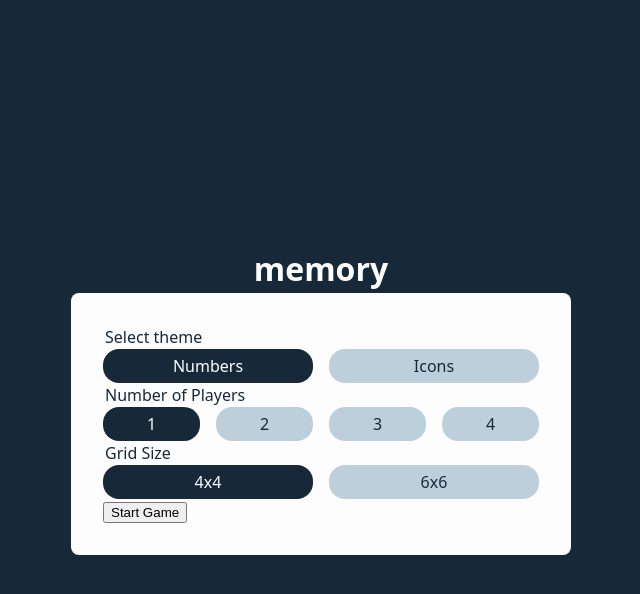
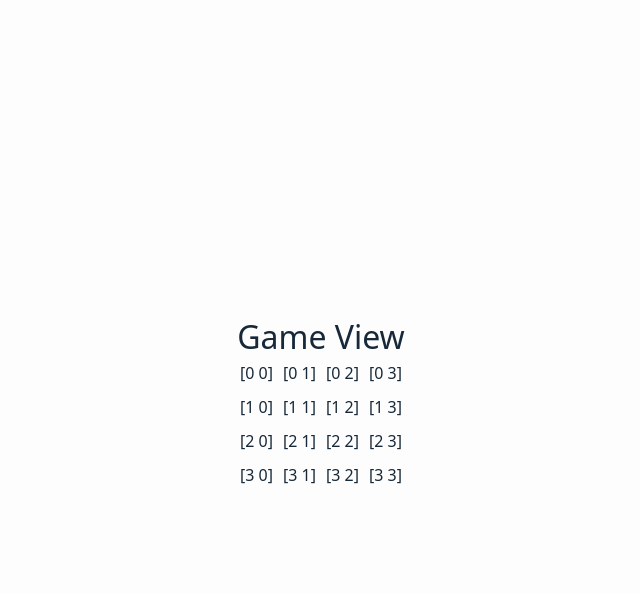
Before and after one commit to anttiromppanen/fm_memory_game, a React (Vite) app: page / in a window 1280 px wide. Both pictures are taken after a click on the button "Start Game". Shown: the top 594 px of the page, without its empty margins (319-959 px from the left). Built offline with nearby package versions, Linux system fonts and the light colour scheme.

Commit message:
added initial game view

```diff
--- a/src/App.tsx
+++ b/src/App.tsx
@@ -1,15 +1,22 @@
 import useGameStateStore from "./store/gameStateStore";
+import GameView from "./views/GameView/GameView";
 import SetupView from "./views/SetupView/SetupView";
 
 function App() {
 	const { gameState, gameBoard, gameScore } = useGameStateStore();
-	console.log(gameState, gameScore);
-	console.log(gameBoard);
-	return (
-		<main>
-			<SetupView />
-		</main>
-	);
+
+	const viewSelector = () => {
+		switch (gameState) {
+			case "setup":
+				return <SetupView />;
+			case "playing":
+				return <GameView />;
+			default:
+				return <SetupView />;
+		}
+	};
+
+	return <main>{viewSelector()}</main>;
 }
 
 export default App;
--- /dev/null
+++ b/src/views/GameView/GameGrid.module.css
@@ -0,0 +1,9 @@
+.gameGrid {
+	display: grid;
+	grid-template-columns: repeat(4, 1fr);
+	gap: 10px;
+}
+
+.gameGridRow {
+	display: contents;
+}
--- /dev/null
+++ b/src/views/GameView/GameGrid.tsx
@@ -0,0 +1,26 @@
+import type { GridSizeType } from "../../const/const";
+import styles from "./GameGrid.module.css";
+
+const createGameGrid = (gridSize: GridSizeType) => {
+	const row = Array(gridSize).fill(0);
+	const grid = Array(gridSize)
+		.fill(row)
+		.map(() => [...row]);
+	return grid;
+};
+
+function GameGrid({ gridSize }: { gridSize: GridSizeType }) {
+	const grid = createGameGrid(gridSize);
+
+	return (
+		<div className={styles.gameGrid}>
+			{grid.map((row, i) =>
+				row.map((cell, j) => (
+					<span key={crypto.randomUUID()}>{`[${i} ${j}]`}</span>
+				)),
+			)}
+		</div>
+	);
+}
+
+export default GameGrid;
--- /dev/null
+++ b/src/views/GameView/GameView.tsx
@@ -0,0 +1,13 @@
+import Container from "../../components/Container";
+import GameGrid from "./GameGrid";
+
+function GameView() {
+	return (
+		<Container>
+			<h1>Game View</h1>
+			<GameGrid gridSize={4} />
+		</Container>
+	);
+}
+
+export default GameView;
```
